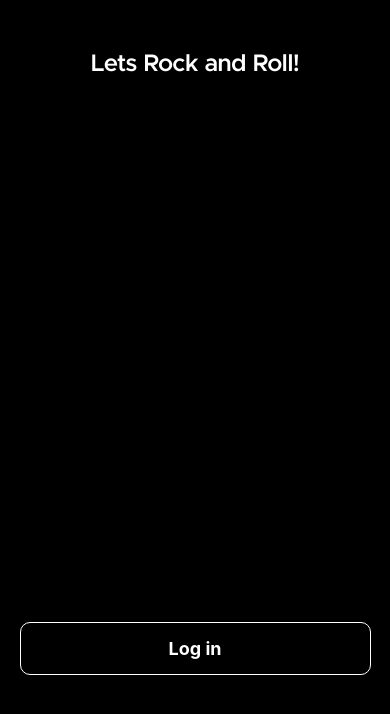
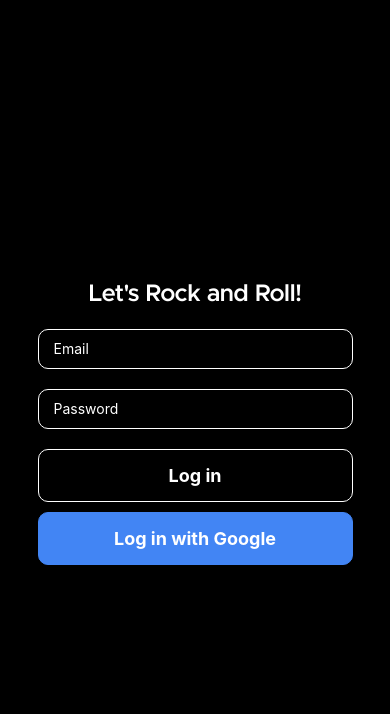
Before and after one commit to Alfredcelorio/Mynuureact, a React Native app: screen /LoginScr in a window 390 px wide. Shown: the top 714 px of the page. Built offline with nearby package versions, Linux system fonts and the light colour scheme.

Commit message:
Log in screen with inpus fields

```diff
--- a/APP/screens/LoginScr.js
+++ b/APP/screens/LoginScr.js
@@ -1,18 +1,47 @@
-import React from 'react';
-import { StyleSheet, View, Text, TouchableOpacity } from 'react-native';
+import React, { useState } from 'react';
+import { StyleSheet, View, Text, TextInput, TouchableOpacity } from 'react-native';
 
 export default function LoginScr({ navigation }) {
+  const [email, setEmail] = useState('');
+  const [password, setPassword] = useState('');
 
   const handleLogin = () => {
     console.log("Login pressed");
+    console.log("Email:", email);
+    console.log("Password:", password);
+    // Perform login logic here
     navigation.navigate('Mainmenu');
+  };
+
+  const handleGoogleLogin = () => {
+    console.log("Login with Google pressed");
+    // Perform Google login logic here
+    // For example, you can integrate with Google Sign-In API
   };
 
   return (
     <View style={styles.container}>
-      <Text style={styles.welcomeText}>Lets Rock and Roll!</Text>
+      <Text style={styles.welcomeText}>Let's Rock and Roll!</Text>
+      <TextInput
+        style={styles.input}
+        placeholder="Email"
+        placeholderTextColor="#fff"
+        value={email}
+        onChangeText={(text) => setEmail(text)}
+      />
+      <TextInput
+        style={styles.input}
+        placeholder="Password"
+        placeholderTextColor="#fff"
+        secureTextEntry={true} // Mask the input for passwords
+        value={password}
+        onChangeText={(text) => setPassword(text)}
+      />
       <TouchableOpacity style={styles.loginButton} onPress={handleLogin}>
         <Text style={styles.buttonText}>Log in</Text>
+      </TouchableOpacity>
+      <TouchableOpacity style={styles.googleButton} onPress={handleGoogleLogin}>
+        <Text style={styles.buttonText}>Log in with Google</Text>
       </TouchableOpacity>
     </View>
   );
@@ -23,8 +52,8 @@ const styles = StyleSheet.create({
     flex: 1,
     backgroundColor: '#000',
     alignItems: 'center',
-    justifyContent: 'space-between',
-    paddingVertical: 50,
+    justifyContent: 'center',
+    padding: 20,
   },
   welcomeText: {
     fontFamily: 'Metropolis-SemiBold',
@@ -32,18 +61,37 @@ const styles = StyleSheet.create({
     fontWeight: '600',
     lineHeight: 29,
     letterSpacing: -0.25437501072883606,
-    textAlign: 'left',
+    textAlign: 'center',
     color: '#fff',
-},
+    marginBottom: 20,
+  },
+  input: {
+    width: '90%',
+    height: 40,
+    backgroundColor: '#000', // Background color black
+    borderColor: '#FFF', // Border color white
+    borderWidth: 1,
+    borderRadius: 10,
+    paddingHorizontal: 15,
+    marginBottom: 20,
+    color: '#fff', // Font color white
+  },
   loginButton: {
-    position: 'absolute',
-    bottom: '20%',  // Position it 20% from the bottom
-    left: '5%',    // Center it horizontally with 90% width
-    width: '90%',  // Set width to 90% of the screen
+    width: '90%',
     padding: 15,
-    backgroundColor: '#000',  // Black background
-    borderColor: '#FFF',      // White border
-    borderWidth: 1,           // Width of the border
+    backgroundColor: '#000',
+    borderColor: '#FFF',
+    borderWidth: 1,
+    borderRadius: 10,
+    alignItems: 'center',
+    marginBottom: 10,
+  },
+  googleButton: {
+    width: '90%',
+    padding: 15,
+    backgroundColor: '#4285F4', // Google's brand color
+    borderColor: '#4285F4',
+    borderWidth: 1,
     borderRadius: 10,
     alignItems: 'center',
   },
@@ -52,14 +100,4 @@ const styles = StyleSheet.create({
     fontSize: 18,
     fontWeight: 'bold',
   },
-  startOverButton: {
-    position: 'absolute', // Position it absolutely
-    bottom: 120,  // Position it just above the loginButton
-    left: '5%',  // Center it horizontally with 90% width
-    width: '90%',
-    padding: 15,
-    backgroundColor: '#FF5733',
-    borderRadius: 10,
-    alignItems: "center",
-  },
 });
--- a/APP/screens/Mainmenu.js
+++ b/APP/screens/Mainmenu.js
@@ -1,9 +1,10 @@
 import React from 'react';
-import { View, Text, StyleSheet, SafeAreaView, TextInput, Image, ScrollView, Dimensions, TouchableOpacity } from 'react-native';
+import { View, Text, StyleSheet, SafeAreaView, TextInput, Image, ScrollView, Dimensions, TouchableOpacity, Platform } from 'react-native';
 import { LinearGradient } from 'expo-linear-gradient';
 import { useNavigation } from '@react-navigation/native';
 
-const { width } = Dimensions.get('window');
+const { width: windowWidth, height: windowHeight } = Dimensions.get('window');
+
 
 const Product = ({ title, description, price, navigation }) => (
   <View style={styles.productContainer}>
@@ -21,6 +22,8 @@ const Product = ({ title, description, price, navigation }) => (
     <Text style={styles.productPrice}>{price}</Text>
   </View>
 );
+
+const isIpad = Platform.OS === 'ios' && (windowWidth >= 768 || windowHeight >= 768);
 
 const Mainmenu = () => {
   const navigation = useNavigation();
@@ -61,8 +64,8 @@ const Mainmenu = () => {
       <View style={styles.searchBarContainer}>
         <Text style={styles.headerText}> This is your drink menu</Text>
         <TouchableOpacity style={styles.buttonContainer} onPress={() => navigation.navigate('CustomDropdown')}>
-  <Text style={styles.buttonText}>Change menu</Text>
-</TouchableOpacity>
+          <Text style={styles.buttonText}>Change menu</Text>
+        </TouchableOpacity>
         <TextInput
           style={styles.searchBar}
           placeholder="Search..."
@@ -84,7 +87,6 @@ const Mainmenu = () => {
         ))}
       </ScrollView>
       {/* Button component */}
-
     </SafeAreaView>
   );
 };
@@ -93,11 +95,11 @@ const styles = StyleSheet.create({
   productContainer: {
     marginBottom: 20,
     alignItems: 'center',
-    width: width * 0.5 - 16,
+    width: isIpad ? windowWidth * 0.7 : windowWidth * 0.5, // Adjust width for iPad using windowWidth
   },
   productImage: {
-    width: 263,
-    height: 174,
+    width: isIpad ? 320 : 263, // Adjust width for iPad
+    height: isIpad ? 232 : 174, // Adjust height for iPad
   },
   productTitle: {
     fontSize: 14,
@@ -173,11 +175,7 @@ const styles = StyleSheet.create({
     marginBottom: 10,
     color: '#FFF',
   },
-  imageWrapper: {
-    width: 263,
-    height: 174,
-    overflow: 'hidden',
-  },
+
   buttonContainer: {
     backgroundColor: 'black',
     padding: 10,
--- a/APP/screens/ProductDetailScreen.js
+++ b/APP/screens/ProductDetailScreen.js
@@ -116,14 +116,14 @@ const styles = StyleSheet.create({
     width: '98%',
   },
   contentContainer: {
-    paddingHorizontal: 20,
+    paddingHorizontal: 40,
     paddingBottom: 20,
     justifyContent: 'center',
     alignItems: 'center',
   },
   image: {
     width: '100%', // Take full width of the parent container
-    height: 300, // Set a fixed height or adjust as needed
+    height: 400, // Set a fixed height or adjust as needed
     marginTop: 100,
   },
   title: {
```
